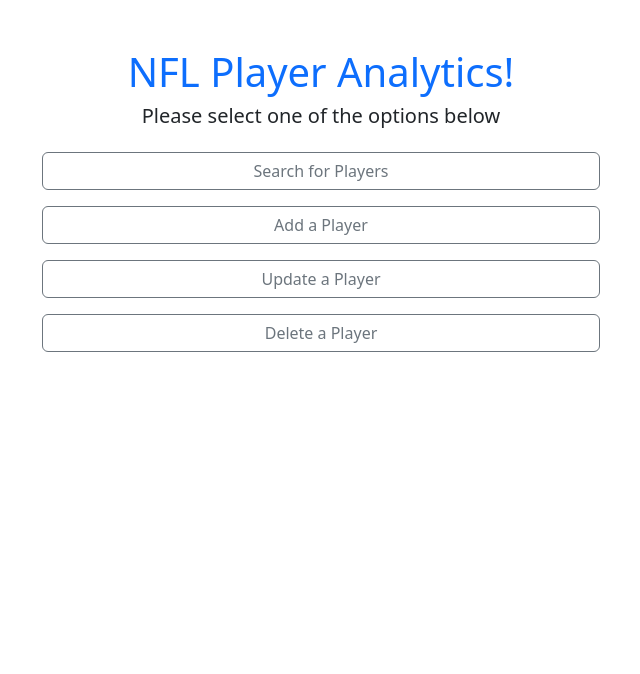
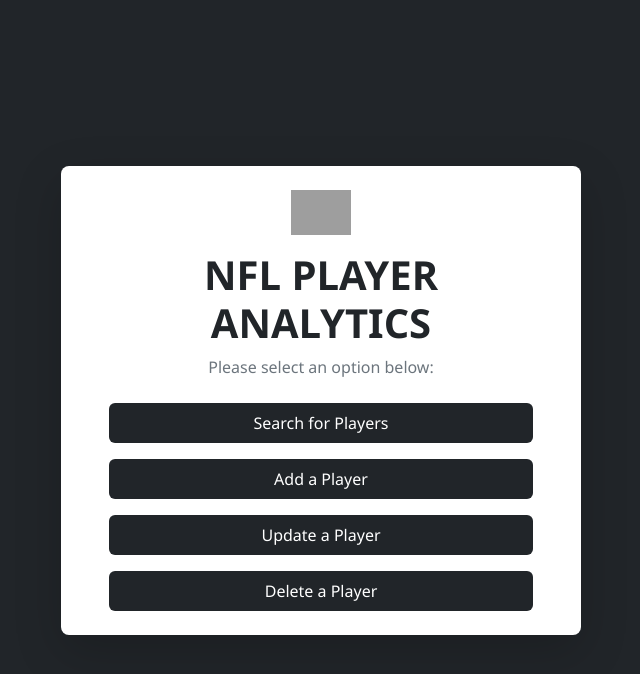
Before and after one commit to nystu/Football_Analytics_Project, a plain HTML site: page website/index.html in a window 1280 px wide. Shown: the whole page, without its empty margins (319-959 px from the left). Drawn offline with nearby package versions, Linux system fonts and the light colour scheme; grey boxes are pictures that could not be loaded.

Commit message:
updated website to FrontEnd

```diff
--- a/website/index.html
+++ b/website/index.html
@@ -12,20 +12,30 @@
     <script src="https://cdn.jsdelivr.net/npm/bootstrap@5.3.3/dist/js/bootstrap.bundle.min.js"></script>
 
 
-    <body>
-        <div class="container text-center mt-5">
+    <body style="
+        background-color: #212529; /* Bootstrap 'dark' */
+        font-family: 'Segoe UI', Tahoma, Geneva, Verdana, sans-serif;
+">
+
+    <div class="container d-flex justify-content-center align-items-center min-vh-100">
+        <div class="bg-white text-dark rounded-3 shadow-lg px-5 py-4 text-center" style="width: 100%; max-width: 520px;">
+
+            <!-- Logo at the top -->
+            <img src="https://cdn.freebiesupply.com/logos/large/2x/nfl-1-logo-png-transparent.png" alt="NFL Logo" style="width: 60px;" class="mb-3">
+
             <!-- Main Title -->
-            <h1 class="text-primary mb-2">NFL Player Analytics!</h1>
+            <h1 class="fw-bold mb-2">NFL PLAYER ANALYTICS</h1>
 
             <!-- Subheading -->
-            <h5 class="mb-4">Please select one of the options below</h5>
+            <p class="text-secondary mb-4">Please select an option below:</p>
 
             <!-- Option Buttons -->
-            <div class="d-flex flex-column align-items-center gap-3">
-                <a href="#" class="btn btn-outline-secondary w-50">Search for Players</a>
-                <a href="#" class="btn btn-outline-secondary w-50">Add a Player</a>
-                <a href="#" class="btn btn-outline-secondary w-50">Update a Player</a>
-                <a href="#" class="btn btn-outline-secondary w-50">Delete a Player</a>
+            <div class="d-grid gap-3">
+                <a href="#" class="btn btn-dark border-0 py-2">Search for Players</a>
+                <a href="#" class="btn btn-dark border-0 py-2">Add a Player</a>
+                <a href="#" class="btn btn-dark border-0 py-2">Update a Player</a>
+                <a href="#" class="btn btn-dark border-0 py-2">Delete a Player</a>
             </div>
         </div>
-    </body>
+    </div>
+</body>
```
